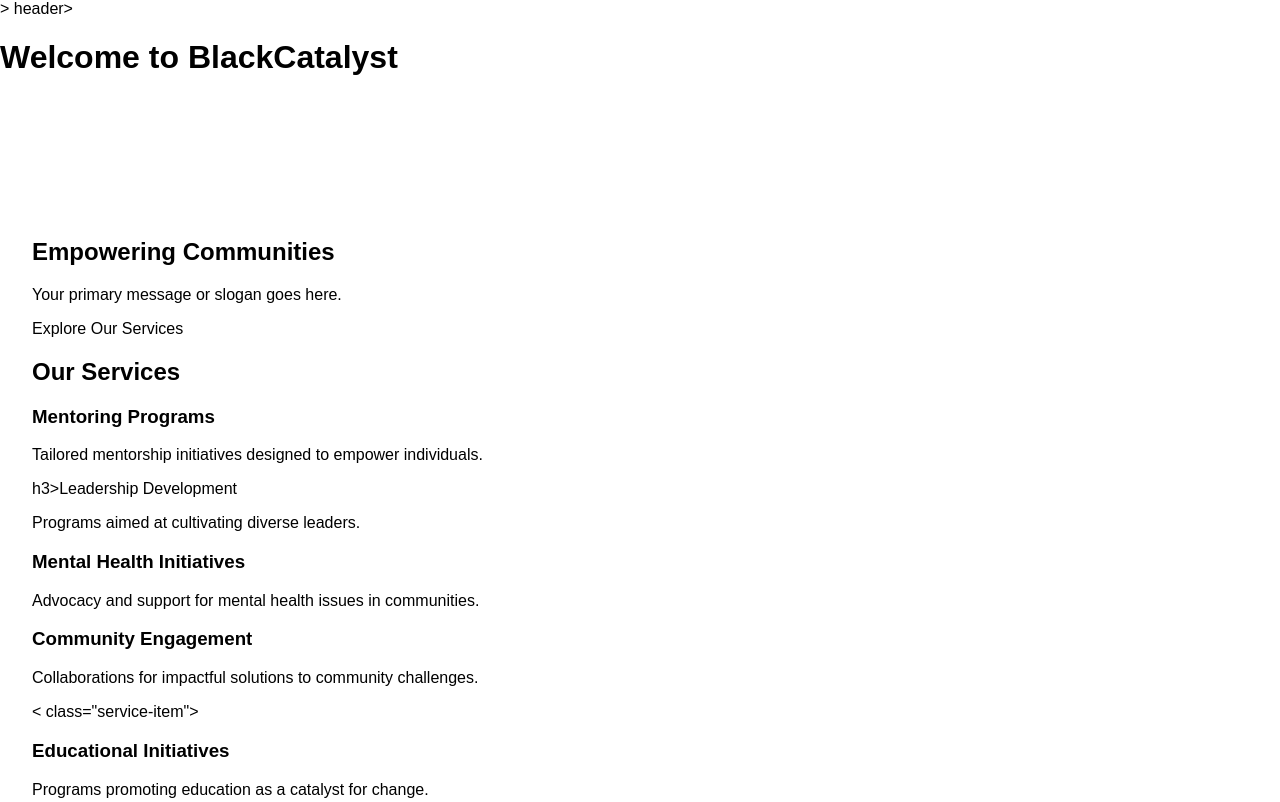
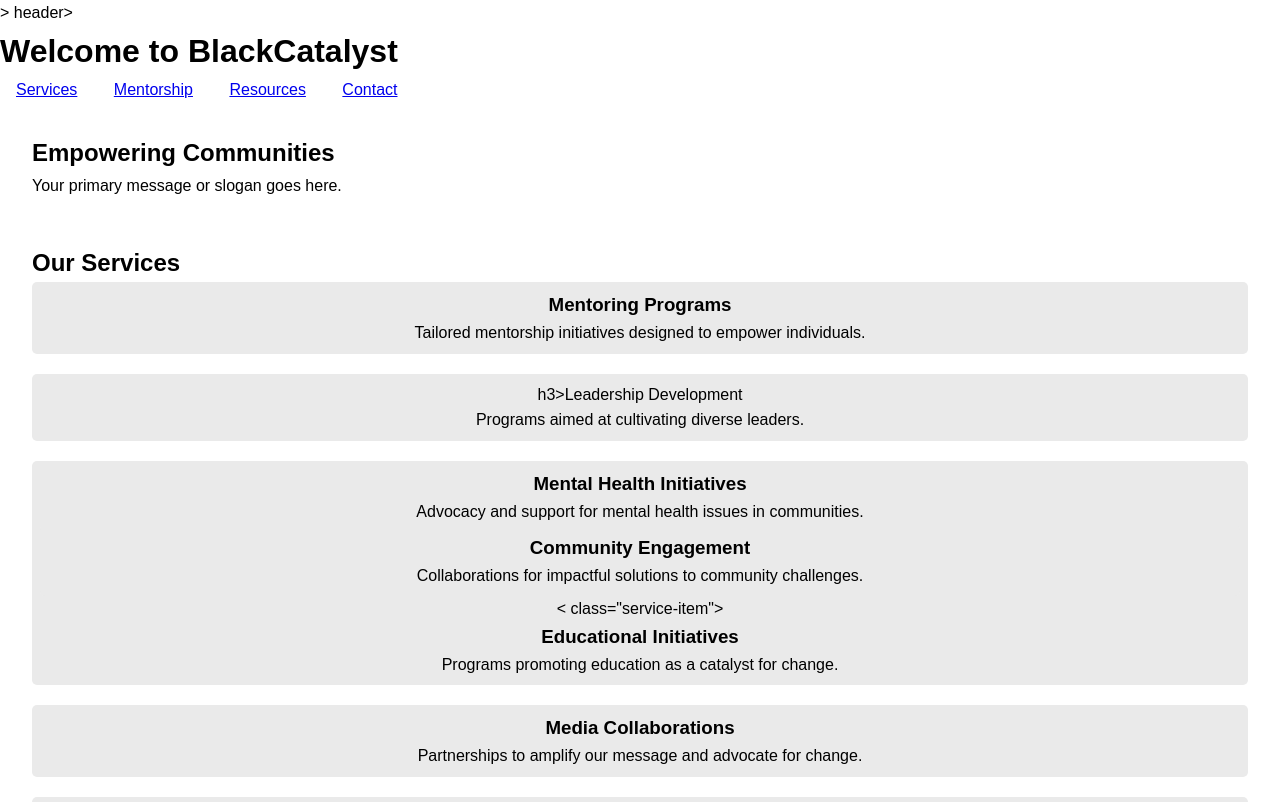
Before and after one commit to BlackCatalyst100/blackcatalyst_100, a plain HTML site: page index.html in a window 1280 px wide. Shown: the top 802 px of the page. Drawn offline with Linux system fonts and the light colour scheme.

Commit message:
Update style.css

```diff
--- a/style.css
+++ b/style.css
@@ -1,8 +1,15 @@
+/* Basic Reset */
+* {
+    margin: 0;
+    padding:0;
+    box-sizing: border;
+}
+
 body {
     font-family: Arial, sans-serif;
-    margin: 0;
-    padding: 0;
-   -color: #f4f4f4}
+    line-height: 1.6;
+    background-color: #4f4f4;
+}
 
 header {
     background-color: #333;
@@ -17,22 +24,48 @@
 }
 
 nav ul li {
-    display:;
+    display: inline;
     margin: 0 1rem;
 }
 
 nav ul li a {
-    color: white;
-    text-decoration: none;
+ color:;
+    text-decoration:;
 }
 
 main {
     padding: 2rem;
 }
 
+.service-grid {
+ display: grid;
+    grid-template-columns: repeat(auto-fit minmax(250px, 1fr));
+    gap: 20px}
+
+.service-item {
+    background-color: #eaeaea;
+    padding: .5rem;
+    border-radius: 5px;
+    text-align: center;
+}
+
+.cta-button {
+    display: inline-block;
+    background-color: #4a460;
+    color: white;
+    padding: 10px 15px;
+    text-decoration: none;
+    border-radius: 5px;
+    transition: background-color 0.3s ease;
+}
+
+.cta-button:hover {
+    background-color: #333;
+}
+
 footer {
-    background-color: #333;
+    background-color #333;
     color: white;
     text-align: center;
     padding: 1rem;
-      }
+}
```
